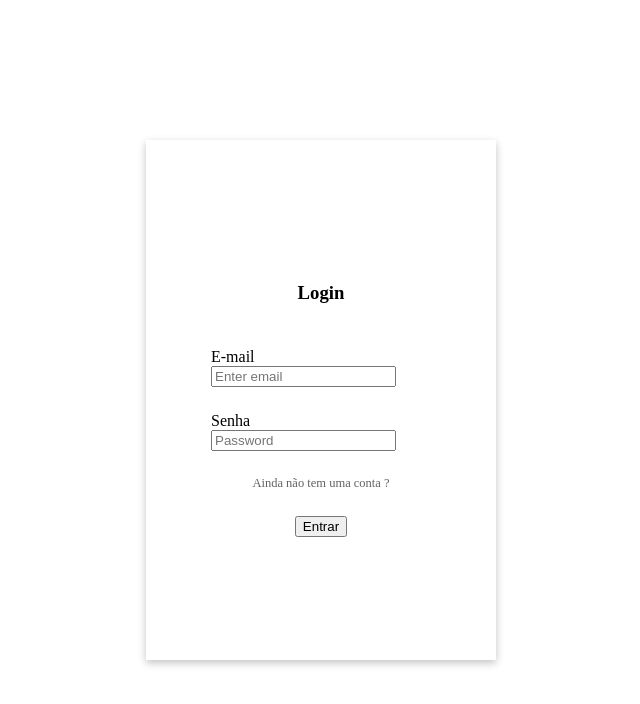
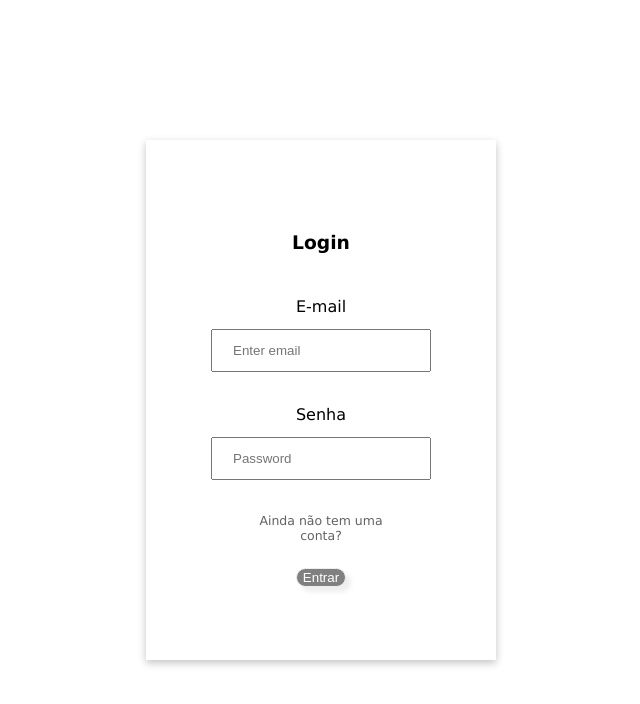
Before and after one commit to YuriDavello/sps_front, a React (Create React App) app: page /login in a window 1280 px wide. Shown: the top 704 px of the page, without its empty margins (319-959 px from the left). Built offline with nearby package versions, Linux system fonts and the light colour scheme; no server answers.

Commit message:
some css

```diff
--- a/src/component/auth/login/Login.css
+++ b/src/component/auth/login/Login.css
@@ -24,6 +24,11 @@
 
 .form-group {
     width: 220px;
+    display: flex;
+    justify-content: center;
+    align-items: center;
+    flex-direction: column;
+    gap: 5px;
 }
 
 /* inputs */
@@ -58,19 +63,30 @@
 
 /* button */
 
-.btn {
-    border: 1px solid rgb(98, 98, 98);
-    background-color: rgb(98, 98, 98);
-    color: white;
+.btnl {
+    border: 1px solid #eee;
+    border-radius: 20px;
+    box-shadow: 5px 5px 5px #eee;
+    background: grey;
+    color: #fff;
+    text-shadow: none;
 }
 
-.btn:hover {
-    background-color: black;
-    color: white;
+.redir {
+    text-align: center  ;
 }
 
-.btn:active {
-    background-color: rgb(98, 98, 98);
+.btnl:hover {
+    background: black;
+    color: white;
+    border: 1px solid #eee;
+    border-radius: 20px;
+    box-shadow: 5px 5px 5px #eee;
+    text-shadow: none;
+}
+
+.btnl:active {
+    background-color: grey;
 }
 
 .btn:focus {
--- a/src/component/auth/login/Login.jsx
+++ b/src/component/auth/login/Login.jsx
@@ -1,6 +1,5 @@
 import { useContext, useState } from 'react';
 import { useNavigate } from 'react-router-dom';
-import RepoContext from '../../context/repos/RepoContext';
 import UserContext from '../../context/user/UserContext';
 import './Login.css';
 
@@ -64,9 +63,9 @@ function Login() {
                 </div>
 
                 <div className="form-group-question">
-                    <small onClick={handleRegister}>Ainda não tem uma conta ?</small>
+                    <small onClick={handleRegister} className="redir">Ainda não tem uma conta?</small>
                 </div>
-                <button type="submit">Entrar</button>
+                <button type="submit" className="btnl">Entrar</button>
             </form>
         </div>
     );
--- a/src/component/auth/register/Register.css
+++ b/src/component/auth/register/Register.css
@@ -1,3 +1,7 @@
+body {
+    font-family: Verdana, Geneva, Tahoma, sans-serif;
+}
+
 .container {
     width: 100vw;
     height: 100vh;
@@ -5,6 +9,14 @@
     display: flex;
     justify-content: center;
     align-items: center;
+}
+
+input {
+    width: 100%;
+    padding: 12px 20px;
+    margin: 8px 0;
+    box-sizing: border-box;
+
 }
 
 .register-form {
@@ -58,22 +70,29 @@
 /* button */
 
 
-.btn {
-    border: 1px solid rgb(98, 98, 98);
-    background-color: rgb(98, 98, 98);
-    color: white;
+.btnr {
+    border: 1px solid #eee;
+    border-radius: 20px;
+    box-shadow: 5px 5px 5px #eee;
+    background: grey;
+    color: #fff;
+    text-shadow: none;
 }
 
-.btn:hover {
-    background-color: black;
+.btnr:hover {
+    background: black;
     color: white;
+    border: 1px solid #eee;
+    border-radius: 20px;
+    box-shadow: 5px 5px 5px #eee;
+    text-shadow: none;
 }
 
-.btn:active {
-    background-color: rgb(98, 98, 98);
+ .btnr:active {
+    background-color: grey;
 }
 
-.btn:focus {
+.btnr:focus {
     box-shadow: none;
 }
 
--- a/src/component/auth/register/Register.jsx
+++ b/src/component/auth/register/Register.jsx
@@ -63,9 +63,9 @@ function Register(){
                 </div>
 
                 <div className="form-group-question">
-                    <small onClick={handleLogin}>Já tem uma conta ?</small>
+                    <small onClick={handleLogin}>Já tem uma conta?</small>
                 </div>
-                <button type="submit">Criar conta</button>
+                <button type="submit" className="btnr">Criar conta</button>
             </form>
         </div>
     );
--- a/src/component/base/repo-form/RepoForm.jsx
+++ b/src/component/base/repo-form/RepoForm.jsx
@@ -28,7 +28,7 @@ function RepoForm({spanText}){
         <form className="container-form">
             <span className="text">{spanText}</span>
             <input onChange={handleTextChange} id="search" className="new-repo-input" value={text} />
-            <button type="submit" onClick={handleSubmit}>{spanText}</button>
+            <button type="submit" className="new-repo-button" onClick={handleSubmit}>{spanText}</button>
         </form>
     );
 }
--- a/src/component/base/repo/Repo.css
+++ b/src/component/base/repo/Repo.css
@@ -6,6 +6,10 @@
     align-items: center;
     flex-direction: column;
     margin: 0px;
+}
+
+body {
+    font-family: Verdana, Geneva, Tahoma, sans-serif;
 }
 
 .container-form {
@@ -63,19 +67,25 @@ form {
 
 .new-repo-button {
     cursor: pointer;
-    width: 70px;
-    background-color: black;
-    color: white;
-    font-size: 10px;
-    border: none;
+    border: 1px solid #eee;
+    border-radius: 20px;
+    box-shadow: 5px 5px 5px #eee;
+    background: grey;
+    color: #fff;
+    text-shadow: none;
 }
 
 .new-repo-button:hover {
-    background-color: rgb(98, 98, 98);
+    background: black;
+    color: white;
+    border: 1px solid #eee;
+    border-radius: 20px;
+    box-shadow: 5px 5px 5px #eee;
+    text-shadow: none;
 }
 
 .new-repo-button:active {
-    background-color: black;
+    background-color: grey;
 }
 
 /* repos list */
```
